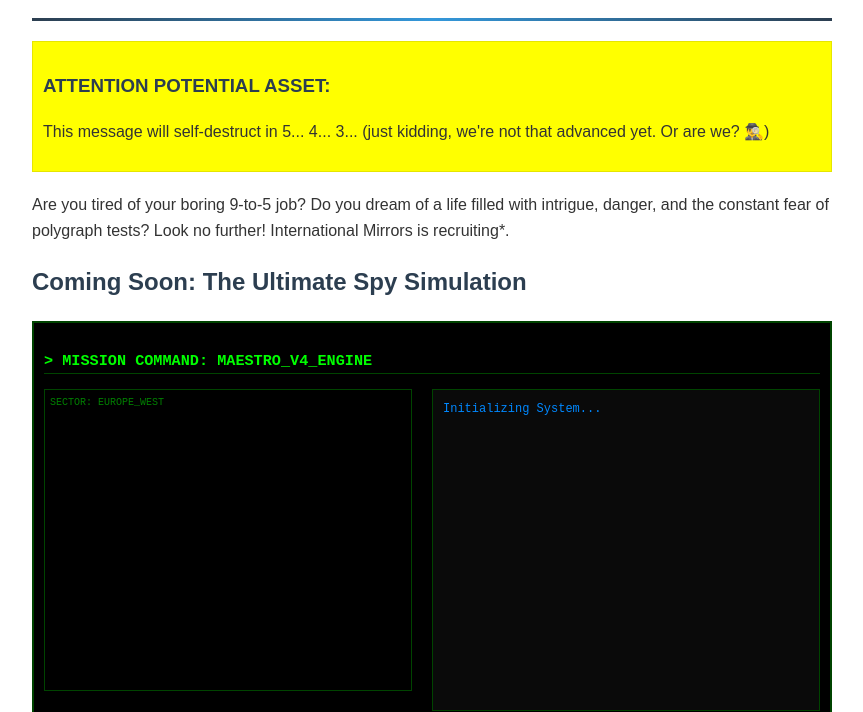
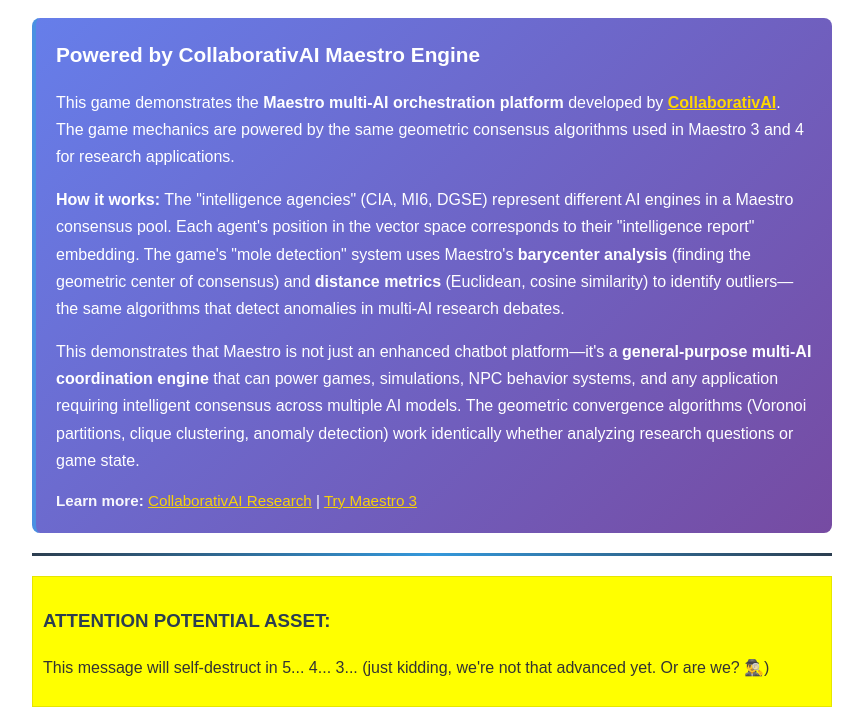
Before and after one commit to PaoloTCS/internationalmirrors.com, a plain HTML site: page index.html in a window 1280 px wide. Shown: the part 96-808 px from the top of the page, without its empty margins (208-1071 px from the left). Drawn offline with Linux system fonts and the light colour scheme; a script that the page names is missing.

Commit message:
Add technical explanation at top connecting CollaborativAI Maestro Engine
- Add serious technical explanation right below title for visitors from CollaborativAI
- Explain how game mechanics use Maestro's barycenter analysis and distance metrics
- Demonstrate Maestro as general-purpose multi-AI coordination engine
- Include links to CollaborativAI and Maestro 3

```diff
--- a/index.html
+++ b/index.html
@@ -66,6 +66,32 @@
   </head>
   <body>
     <h1>Welcome to the Wilderness of Mirrors</h1>
+
+    <!-- Technical Connection to CollaborativAI -->
+    <div style="background: linear-gradient(135deg, #667eea 0%, #764ba2 100%); color: white; padding: 20px; border-radius: 8px; margin: 20px 0; border-left: 4px solid #4a90e2;">
+      <h2 style="color: white; margin-top: 0; font-size: 1.3em;">Powered by CollaborativAI Maestro Engine</h2>
+      <p style="margin-bottom: 10px; line-height: 1.7;">
+        This game demonstrates the <strong>Maestro multi-AI orchestration platform</strong> developed by
+        <a href="https://collaborativ.ai" style="color: #ffd700; text-decoration: underline; font-weight: bold;">CollaborativAI</a>.
+        The game mechanics are powered by the same geometric consensus algorithms used in Maestro 3 and 4 for research applications.
+      </p>
+      <p style="margin-bottom: 10px; line-height: 1.7;">
+        <strong>How it works:</strong> The "intelligence agencies" (CIA, MI6, DGSE) represent different AI engines in a Maestro consensus pool.
+        Each agent's position in the vector space corresponds to their "intelligence report" embedding. The game's "mole detection" system
+        uses Maestro's <strong>barycenter analysis</strong> (finding the geometric center of consensus) and <strong>distance metrics</strong>
+        (Euclidean, cosine similarity) to identify outliers—the same algorithms that detect anomalies in multi-AI research debates.
+      </p>
+      <p style="margin-bottom: 0; line-height: 1.7;">
+        This demonstrates that Maestro is not just an enhanced chatbot platform—it's a <strong>general-purpose multi-AI coordination engine</strong>
+        that can power games, simulations, NPC behavior systems, and any application requiring intelligent consensus across multiple AI models.
+        The geometric convergence algorithms (Voronoi partitions, clique clustering, anomaly detection) work identically whether analyzing research
+        questions or game state.
+      </p>
+      <p style="margin-top: 15px; margin-bottom: 0; font-size: 0.95em; opacity: 0.95;">
+        <strong>Learn more:</strong> <a href="https://collaborativ.ai" style="color: #ffd700; text-decoration: underline;">CollaborativAI Research</a> |
+        <a href="https://app2.collaborativ.ai/workspace/new?mode=maestro-3" style="color: #ffd700; text-decoration: underline;">Try Maestro 3</a>
+      </p>
+    </div>
 
     <div class="gradient-divider"></div>
 
```
